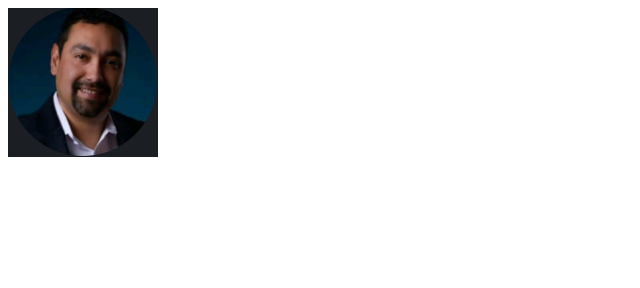
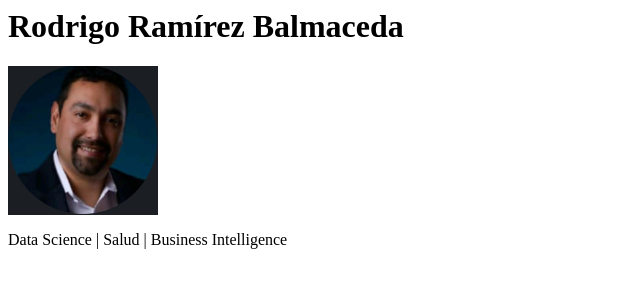
Before and after one commit to RodrigoAndresB/rodigoramirez.github.io, a plain HTML site: page index.html in a window 1280 px wide. Shown: the whole page, without its empty margins (0-640 px from the left). Drawn offline with Linux system fonts and the light colour scheme.

Commit message:
Add paragraph with professional details

```diff
--- a/index.html
+++ b/index.html
@@ -1,2 +1,5 @@
+<h1>Rodrigo Ramírez Balmaceda</h1>
 
 <img src="foto.jpg" width="150">
+
+<p>Data Science | Salud | Business Intelligence</p>
```
